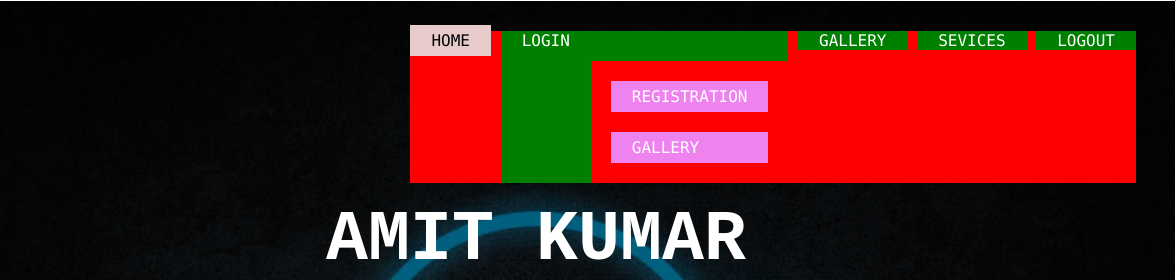
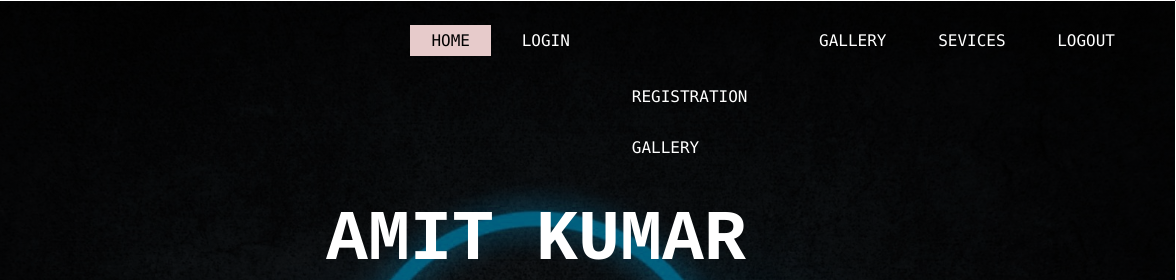
Before and after one commit to Amitkumar8384/my-first-repo, a plain HTML site: page index.html in a window 1280 px wide. Shown: the top 280 px of the page, 104-1280 px from the left. Drawn offline with Linux system fonts and the light colour scheme; files whose address does not match are found by name.

Commit message:
Update stylesheet.css

```diff
--- a/css/stylesheet.css
+++ b/css/stylesheet.css
@@ -40,14 +40,14 @@
         float: right;
         list-style-type: none;
         margin-top: 30px;
-        background-color: red;
+
 
 
 
     }
     ul li{
         display: inline-block;
-        background-color:green;
+
 
     }
     ul li a{
@@ -77,7 +77,7 @@
         display:list-item;
         margin: 20px;
 
-        background-color:violet;
+
     }
     ul ul li a{
         display: block;
```
